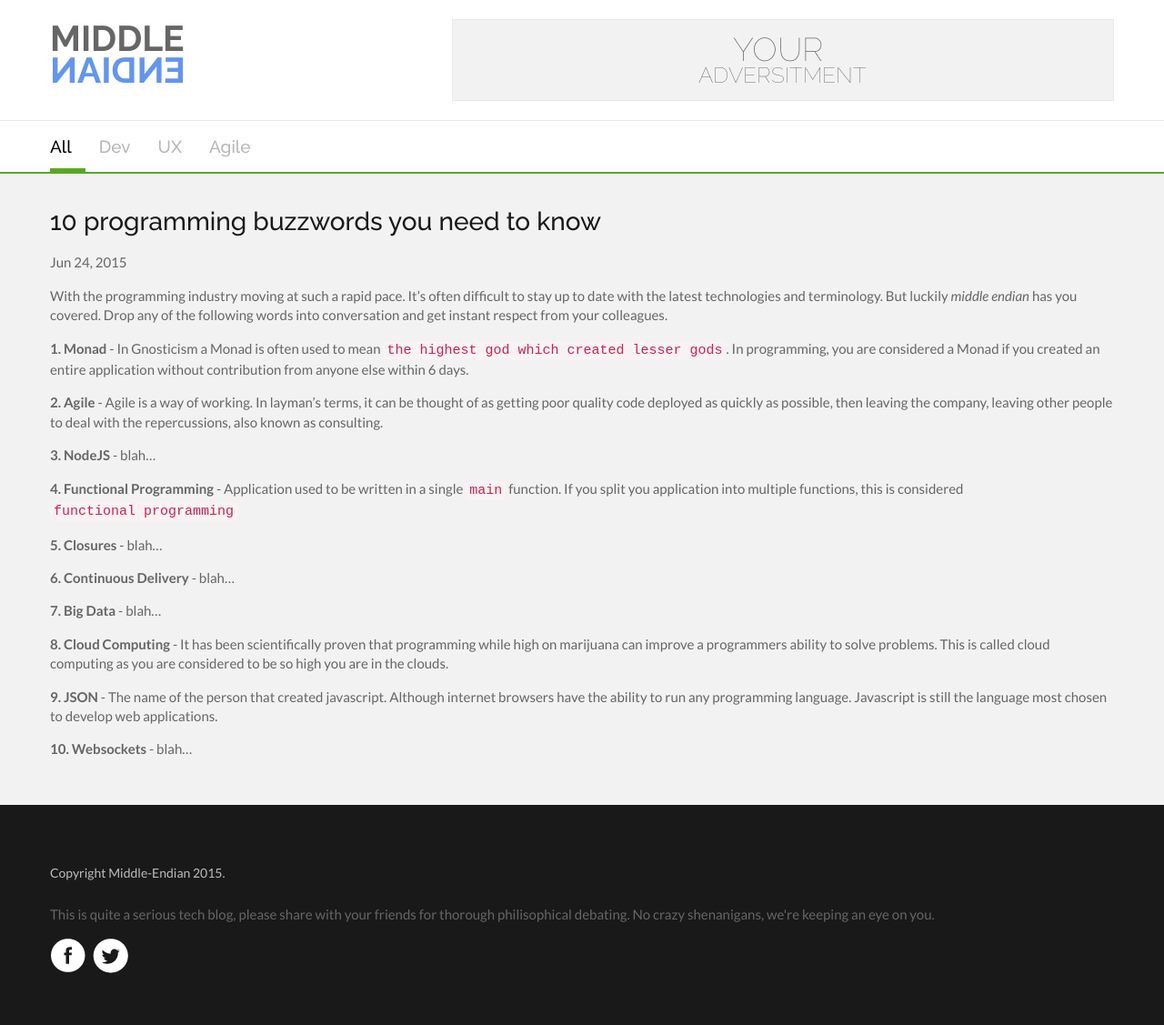
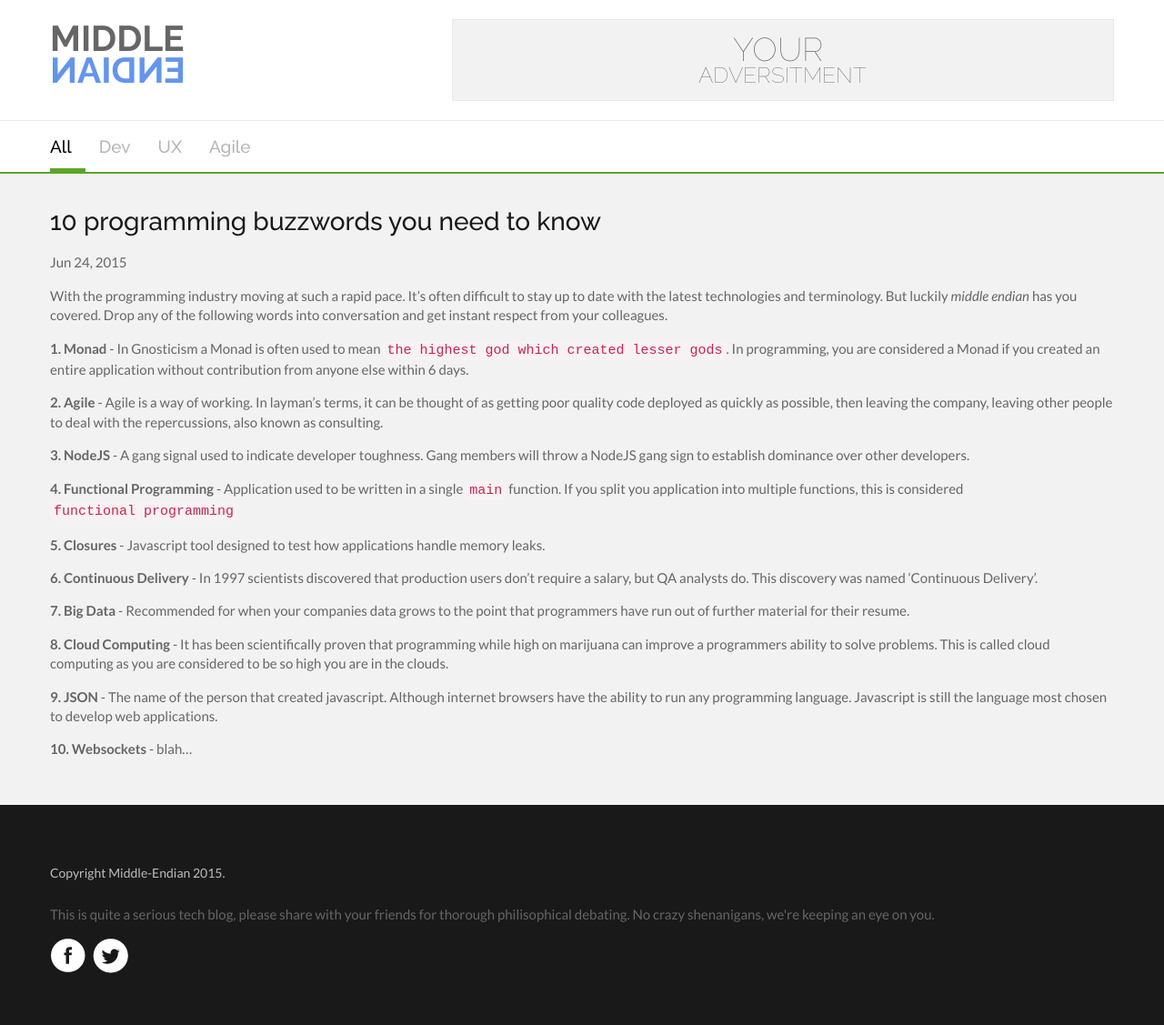
Before and after one commit to middle-endian/blog, a Jekyll site: the page built from _posts/2015-06-24-10-programming-buzzwords-you-need-to-know.md, in a window 1280 px wide. Shown: the whole page at 91% size. Built offline with Jekyll 4.4.1, drawn with Linux system fonts in a browser that asks for light colours.

Commit message:
Added some extra definitions

```diff
--- a/_posts/2015-06-24-10-programming-buzzwords-you-need-to-know.md
+++ b/_posts/2015-06-24-10-programming-buzzwords-you-need-to-know.md
@@ -11,15 +11,15 @@ With the programming industry moving at such a rapid pace. It's often difficult
 
 **2. Agile** - Agile is a way of working. In layman's terms, it can be thought of as getting poor quality code deployed as quickly as possible, then leaving the company, leaving other people to deal with the repercussions, also known as consulting.
 
-**3. NodeJS** - blah...
+**3. NodeJS** - A gang signal used to indicate developer toughness. Gang members will throw a NodeJS gang sign to establish dominance over other developers.
 
 **4. Functional Programming** - Application used to be written in a single `main` function. If you split you application into multiple functions, this is considered `functional programming`
 
-**5. Closures** - blah...
+**5. Closures** - Javascript tool designed to test how applications handle memory leaks.
 
-**6. Continuous Delivery** - blah...
+**6. Continuous Delivery** - In 1997 scientists discovered that production users don't require a salary, but QA analysts do. This discovery was named 'Continuous Delivery'.
 
-**7. Big Data** - blah...
+**7. Big Data** - Recommended for when your companies data grows to the point that programmers have run out of further material for their resume.
 
 **8. Cloud Computing** - It has been scientifically proven that programming while high on marijuana can improve a programmers ability to solve problems. This is called cloud computing as you are considered to be so high you are in the clouds.
 
```
